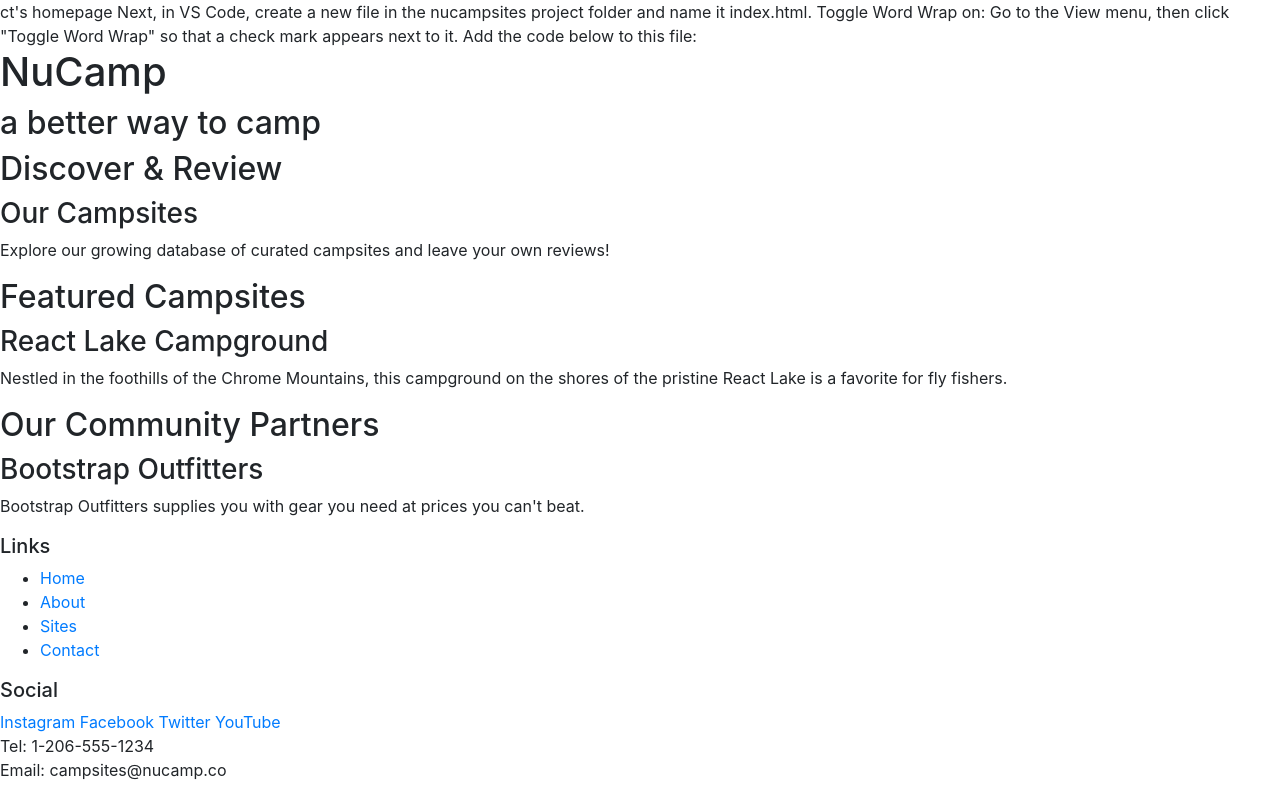
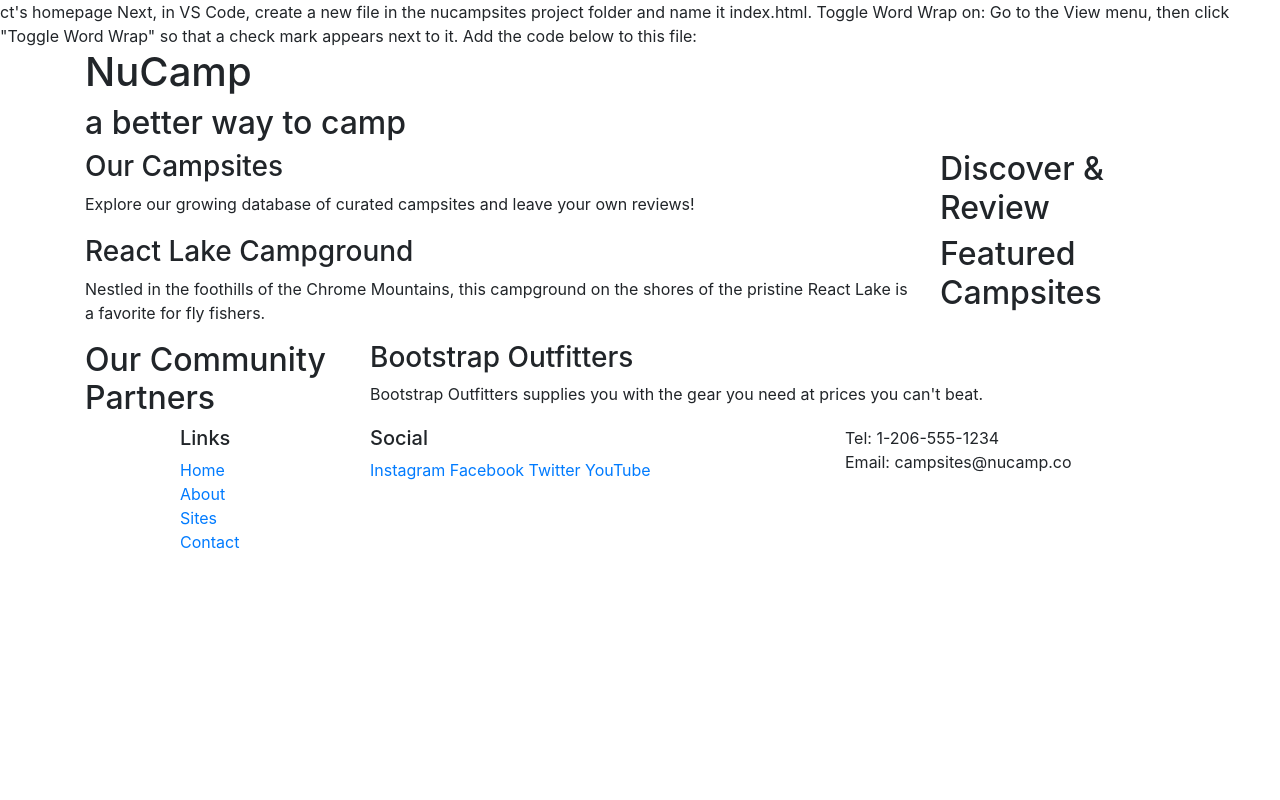
Before and after one commit to ayee821/nucampsite, a website: page index.html in a window 1280 px wide. Drawn offline with nearby package versions, Linux system fonts and the light colour scheme.

Commit message:
Bootstrap Grid

```diff
--- a/index.html
+++ b/index.html
@@ -18,52 +18,72 @@ Add the code below to this file:
 
 <body>
 
-    <header>
-        <div>
+    <header class="jumbtron">
+        <div class="container">
+            <div class="row">
+                <div class="col">
                     <h1>NuCamp</h1>
                     <h2>a better way to camp</h2>
                 </div>
+            </div>
+        </div>
     </header>
 
-    <div>
+    <div class="container">
+        <div class="row">
+            <div class="col-sm-4 order-sm-last col-md-3">
                 <h2>Discover & Review</h2>
+            </div>
+            <div class="col">
                 <h3>Our Campsites</h3>
                 <p>Explore our growing database of curated campsites and leave your own reviews!</p>
             </div>
-
-    <div>
+        </div>
+        <div class="row">
+            <div class="col-sm-4 order-sm-last col-md-3">
                 <h2>Featured Campsites</h2>
+            </div>
+            <div class="col">
                 <h3>React Lake Campground</h3>
-        <p>Nestled in the foothills of the Chrome Mountains, this campground on the shores of the pristine React Lake is
-            a favorite for fly fishers.</p>
+        		<p>Nestled in the foothills of the Chrome Mountains, this campground on the shores of the pristine React Lake is a favorite for fly fishers.</p>
+   			</div>
         </div>
 
-    <div>
+        <div class="row">
+            <div class="col-sm-4 col-md-3">
                 <h2>Our Community Partners</h2>
+            </div>
+            <div class="col">
                 <h3>Bootstrap Outfitters</h3>
-        <p>Bootstrap Outfitters supplies you with gear you need at prices you can't beat.</p>
+        		<p>Bootstrap Outfitters supplies you with the gear you need at prices you can't beat.</p>
+            </div>
+        </div>
     </div>
 
     <footer>
-        <div>
+        <div class="container">
+            <div class="row">
+                <div class="col-4 col-sm-2 offset-1">
                     <h5>Links</h5>
-            <ul>
+                    <ul class="list-unstyled">
                         <li><a href="#">Home</a></li>
                         <li><a href="#">About</a></li>
                         <li><a href="#">Sites</a></li>
                         <li><a href="#">Contact</a></li>
                     </ul>
                 </div>
-        <div>
+                <div class="col-6 col-sm-5">
                     <h5>Social</h5>
                     <a href="http://instagram.com/">Instagram</a>
                     <a href="http://facebook.com/">Facebook</a>
                     <a href="http://twitter.com/">Twitter</a>
                     <a href="http://youtube.com/">YouTube</a>
                 </div>
-        <div>
+                <div class="col-sm-4">
                     Tel: 1-206-555-1234<br />
                     Email: campsites@nucamp.co
+                </div>
+            </div>
         </div>
     </footer>
     <!-- jQuery must come first, then Popper.js, then the Bootstrap JavaScript plugins.-->
```
Lines whose indentation alone changed are shown as unchanged.
